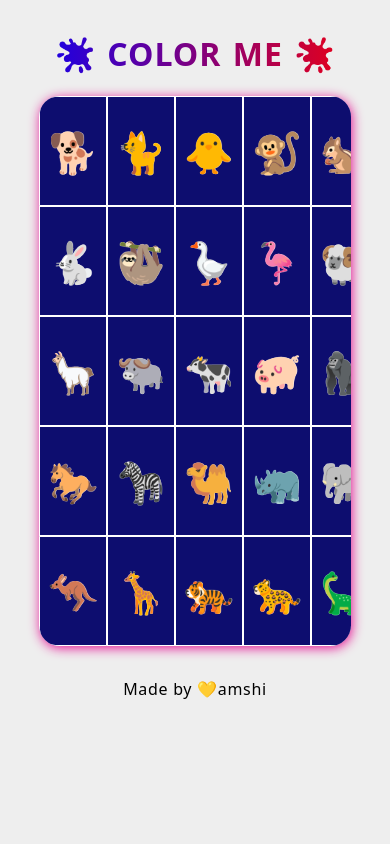
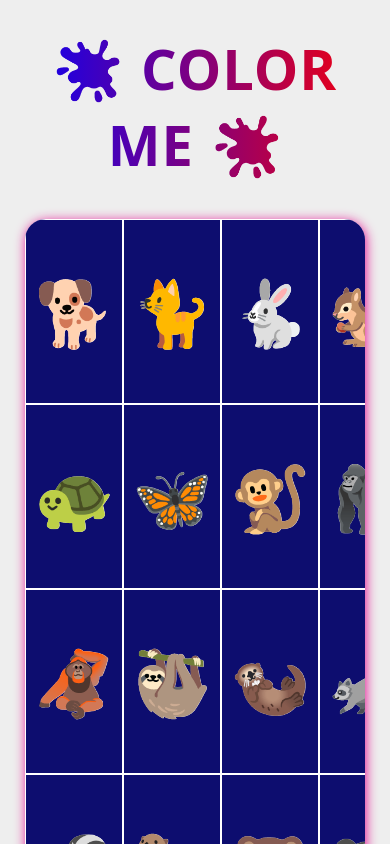
Before and after one commit to nvamshi12/Color-Me, a plain HTML site: page index.html in a window 390 px wide. Shown: the top 844 px of the page. Drawn offline with Linux system fonts and the light colour scheme.

Commit message:
update styles and layout on mobile devices

```diff
--- a/index.html
+++ b/index.html
@@ -3,7 +3,7 @@
   <head lang="en">
     <meta charset="UTF-8" />
     <meta content="width=device-width, inital-scale=1.0" />
-    <title>🫟 Color Me 🫟</title>
+    <title>CSS Grid Visualizer</title>
     <link rel="stylesheet" href="./style.css" />
     <script defer src="./script.js"></script>
   </head>
--- a/script.js
+++ b/script.js
@@ -27,3 +27,93 @@ ${randomNumGenerator()},
   )`;
   }
 });
+
+const html = `<!-- Mammals & insertions -->
+<div class="div-1 coloring">🐕</div>
+<div class="div-2 coloring">🐈</div>
+<div class="div-3 coloring">🐇</div>
+<div class="div-4 coloring">🐿️</div>
+<div class="div-5 coloring">🐢</div>    <!-- tortoise -->
+<div class="div-6 coloring">🦋</div>    <!-- butterfly -->
+<div class="div-7 coloring">🐒</div>
+<div class="div-8 coloring">🦍</div>
+<div class="div-9 coloring">🦧</div>
+<div class="div-10 coloring">🦥</div>
+<div class="div-11 coloring">🦦</div>
+<div class="div-12 coloring">🦝</div>
+<div class="div-13 coloring">🦨</div>
+<div class="div-14 coloring">🦫</div>
+<div class="div-15 coloring">🐻</div>
+<div class="div-16 coloring">🐼</div>
+<div class="div-17 coloring">🐨</div>
+<div class="div-18 coloring">🐯</div>
+<div class="div-19 coloring">🦁</div>
+<div class="div-20 coloring">🐅</div>
+<div class="div-21 coloring">🐆</div>
+<div class="div-22 coloring">🐺</div>
+<div class="div-23 coloring">🐗</div>
+<div class="div-24 coloring">🐃</div>
+<div class="div-25 coloring">🐄</div>
+<div class="div-26 coloring">🦬</div>
+<div class="div-27 coloring">🐂</div>
+<div class="div-28 coloring">🦙</div>
+<div class="div-29 coloring">🐏</div>
+<div class="div-30 coloring">🐑</div>
+<div class="div-31 coloring">🐐</div>
+<div class="div-32 coloring">🦌</div>
+<div class="div-33 coloring">🐎</div>
+<div class="div-34 coloring">🐖</div>
+<div class="div-35 coloring">🐪</div>
+<div class="div-36 coloring">🐫</div>
+<div class="div-37 coloring">🐘</div>
+<div class="div-38 coloring">🦏</div>
+<div class="div-39 coloring">🦛</div>
+<div class="div-40 coloring">🦓</div>
+<div class="div-41 coloring">🦒</div>
+<div class="div-42 coloring">🦘</div>
+
+<!-- Birds -->
+<div class="div-43 coloring">🐥</div>
+<div class="div-44 coloring">🐔</div>
+<div class="div-45 coloring">🐓</div>
+<div class="div-46 coloring">🪿</div>
+<div class="div-47 coloring">🦆</div>
+<div class="div-48 coloring">🦢</div>
+<div class="div-49 coloring">🦩</div>
+<div class="div-50 coloring">🐧</div>
+<div class="div-51 coloring">🕊️</div>
+<div class="div-52 coloring">🦅</div>
+<div class="div-53 coloring">🦉</div>
+<div class="div-54 coloring">🦃</div>
+<div class="div-55 coloring">🦜</div>
+<div class="div-56 coloring">🦚</div>
+<div class="div-57 coloring">🦤</div>
+
+<!-- Fish & Marine Mammals -->
+<div class="div-58 coloring">🐟</div>
+<div class="div-59 coloring">🐠</div>
+<div class="div-60 coloring">🐡</div>
+<div class="div-61 coloring">🐬</div>
+<div class="div-62 coloring">🐳</div>
+<div class="div-63 coloring">🐋</div>
+
+<!-- Invertebrates -->
+<div class="div-64 coloring">🐙</div>
+<div class="div-65 coloring">🦀</div>
+<div class="div-66 coloring">🐌</div>
+<div class="div-67 coloring">🐦‍🔥</div>
+<div class="div-68 coloring">🦕</div>
+`;
+
+const mobileDeviceCheck = window.matchMedia("(max-width: 1000px)");
+
+function handleDeviceChange(e) {
+  if (e.matches) {
+    console.log("This is a mobile device");
+    parentContainer.innerHTML = "";
+    parentContainer.innerHTML = html;
+  }
+}
+mobileDeviceCheck.addEventListener("change", handleDeviceChange);
+
+handleDeviceChange(mobileDeviceCheck);
--- a/style.css
+++ b/style.css
@@ -53,7 +53,7 @@ h1 {
   -ms-user-select: none;
   user-select: none;
 }
-.div-1 {
+/* .div-1 {
   border-radius: 1rem 0 0 0;
   border-color: #ffffff;
 }
@@ -65,33 +65,31 @@ h1 {
   border-radius: 0 1rem 0 0;
   border-color: #ffffff;
 }
-s .div-25 {
+.div-25 {
   border-radius: 0 0 1.04rem 0;
   border-color: #ffffff;
-}
+} */
 footer {
   text-align: center;
   margin-top: 2rem;
   letter-spacing: 0.7px;
 }
-/* .div-1 {
-  grid-area: 1 / 1 / 2 / 2;
 
-  background-color: deeppink;
+@media (max-width: 1000px) {
+  h1 {
+    margin-top: 8%;
+    font-size: 3.5rem;
+  }
+  .parent-container {
+    grid-template-columns: repeat(4, 1fr);
+    grid-template-rows: auto;
+    margin-top: 10%;
+    width: 87vw;
+  }
+  .parent-container > [class^="div-"] {
+    height: 185px;
+    width: auto;
+    font-size: 4rem;
+    /* text-shadow: none; */
+  }
 }
-.div-2 {
-  grid-area: 1 /2 / 2 /3;
-  background-color: deeppink;
-}
-.div-3 {
-  grid-area: 1 / 3 / 2 / 4;
-  background-color: deeppink;
-}
-.div-4 {
-  grid-area: 1 / 4 / 2 / 5;
-  background-color: deeppink;
-}
-.div-5 {
-  grid-area: 1 / 5 / 2 / 6;
-  background-color: deeppink;
-} */
```
